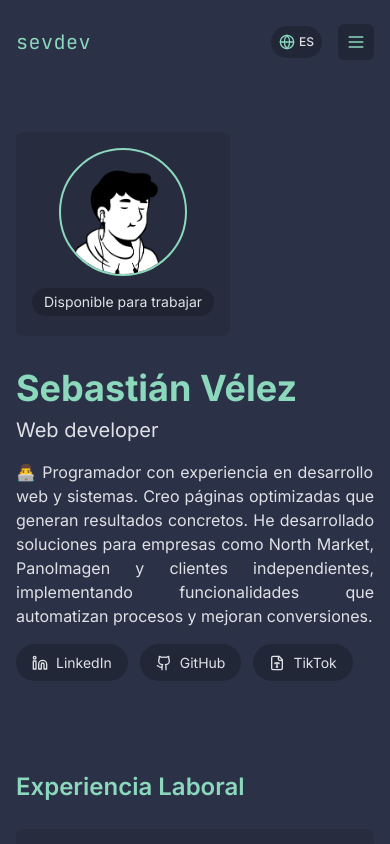
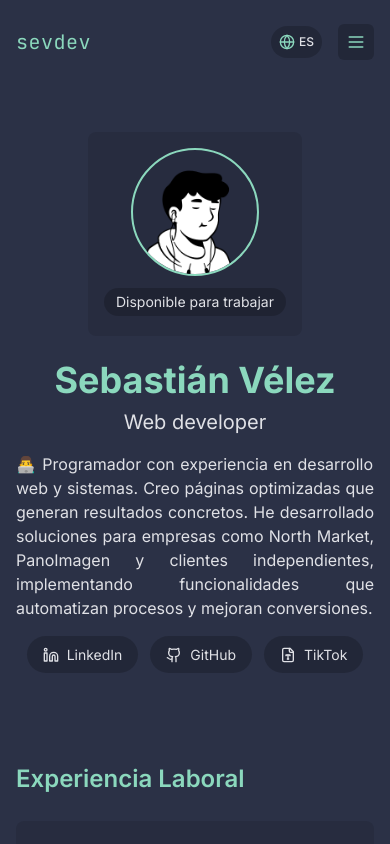
Before and after one commit to Kobakk/centered-craft-portfolio-fbb91b74, a React (Vite) app: page / in a window 390 px wide. Shown: the top 844 px of the page. Built offline with nearby package versions, Linux system fonts and the light colour scheme.

Commit message:
Adapt layout for mobile view
Adjusted the layout of the first block to be centered on mobile devices.

```diff
--- a/src/pages/Index.tsx
+++ b/src/pages/Index.tsx
@@ -60,10 +60,10 @@ const Index = () => {
         {/* Hero Section */}
         <motion.section
           variants={containerVariants}
-          className="mb-16 flex flex-col md:flex-row items-start gap-8"
+          className="mb-16 flex flex-col md:flex-row items-center justify-center text-center"
         >
           <motion.div
-            className="bg-black/10 rounded-lg p-4 text-center flex flex-col items-center"
+            className="bg-black/10 rounded-lg p-4 text-center flex flex-col items-center mb-6 md:mb-0 md:mr-8"
             variants={itemVariants}
           >
             <div className="w-32 h-32 mb-3 overflow-hidden">
@@ -82,7 +82,7 @@ const Index = () => {
             </motion.div>
           </motion.div>
 
-          <motion.div variants={itemVariants} className="flex-1">
+          <motion.div variants={itemVariants} className="flex-1 text-center md:text-left">
             <motion.h1 className="text-4xl font-bold mb-2 text-[#8bd8bd]">
               {t('hero.name')}
             </motion.h1>
@@ -91,11 +91,11 @@ const Index = () => {
               {t('hero.jobTitle')}
             </motion.h2>
 
-            <motion.p className="mb-4 text-justify">
+            <motion.p className="mb-4 text-justify md:text-left">
               {t('hero.description')}
             </motion.p>
 
-            <div className="flex space-x-3 mb-6">
+            <div className="flex justify-center md:justify-start space-x-3 mb-6">
               <motion.a
                 href="https://www.linkedin.com/in/sebasveleza/"
                 className="social-button"
```
